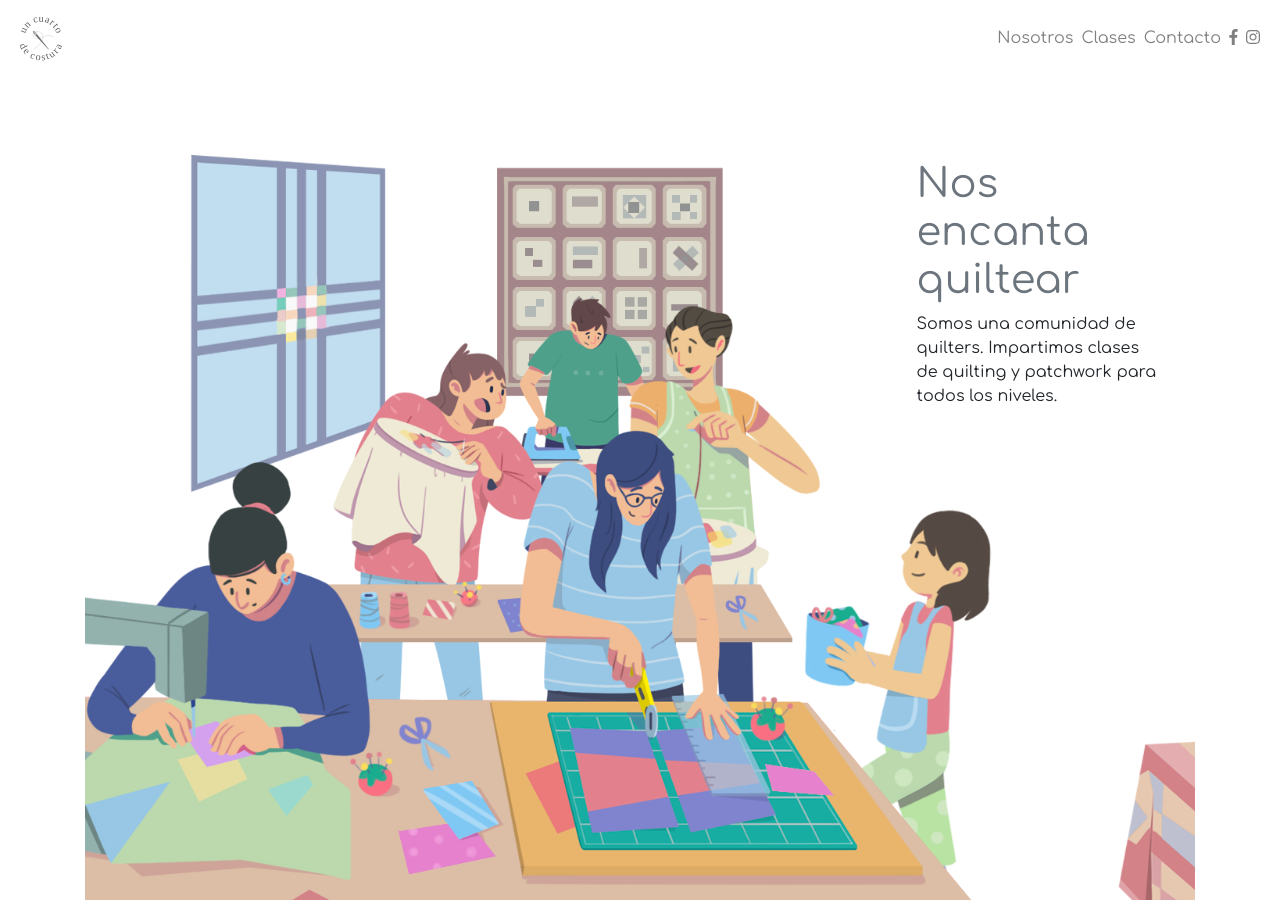
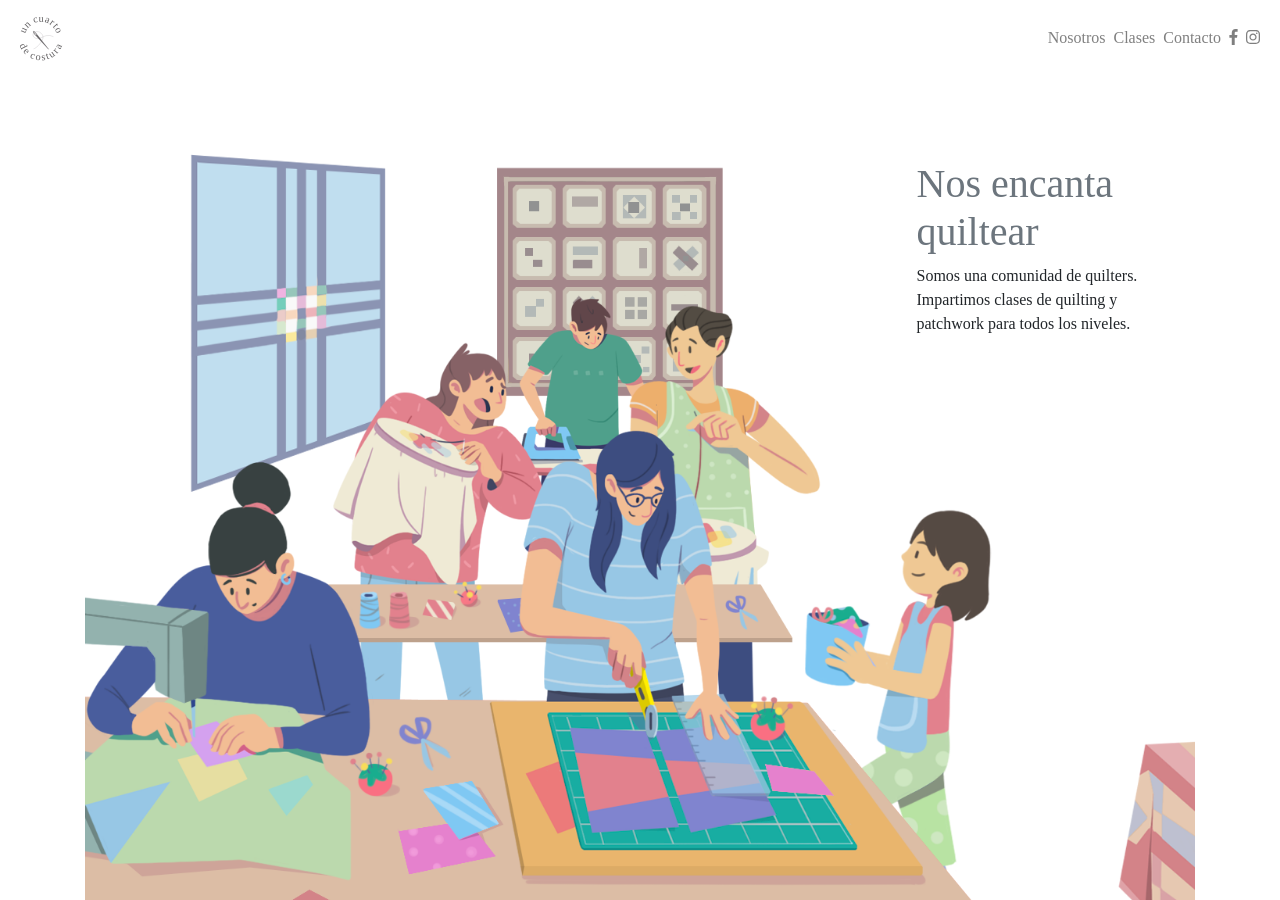
Before and after one commit to majesticness/majesticness.github.io, a Jekyll site: the page built from index.html, in a window 1280 px wide and 900 px high. Built offline with Jekyll 4.4.1, drawn with Linux system fonts in a browser that asks for light colours; nearby versions of some CDN libraries.

Commit message:
Update from Forestry.io mariajose.lot@gmail.com updated _layouts/default.html

```diff
--- a/_layouts/default.html
+++ b/_layouts/default.html
@@ -11,7 +11,7 @@
   <link rel="stylesheet" href="./assets/css/style.css">
   <title>{{ page.title }}</title>
 
-  <link href="https://fonts.googleapis.com/css?family=Comfortaa" rel="stylesheet">
+<link href="https://fonts.googleapis.com/css?family=Arvo" rel="stylesheet">
 </head>
 <body id="page-top">
     <div class="container">
```
